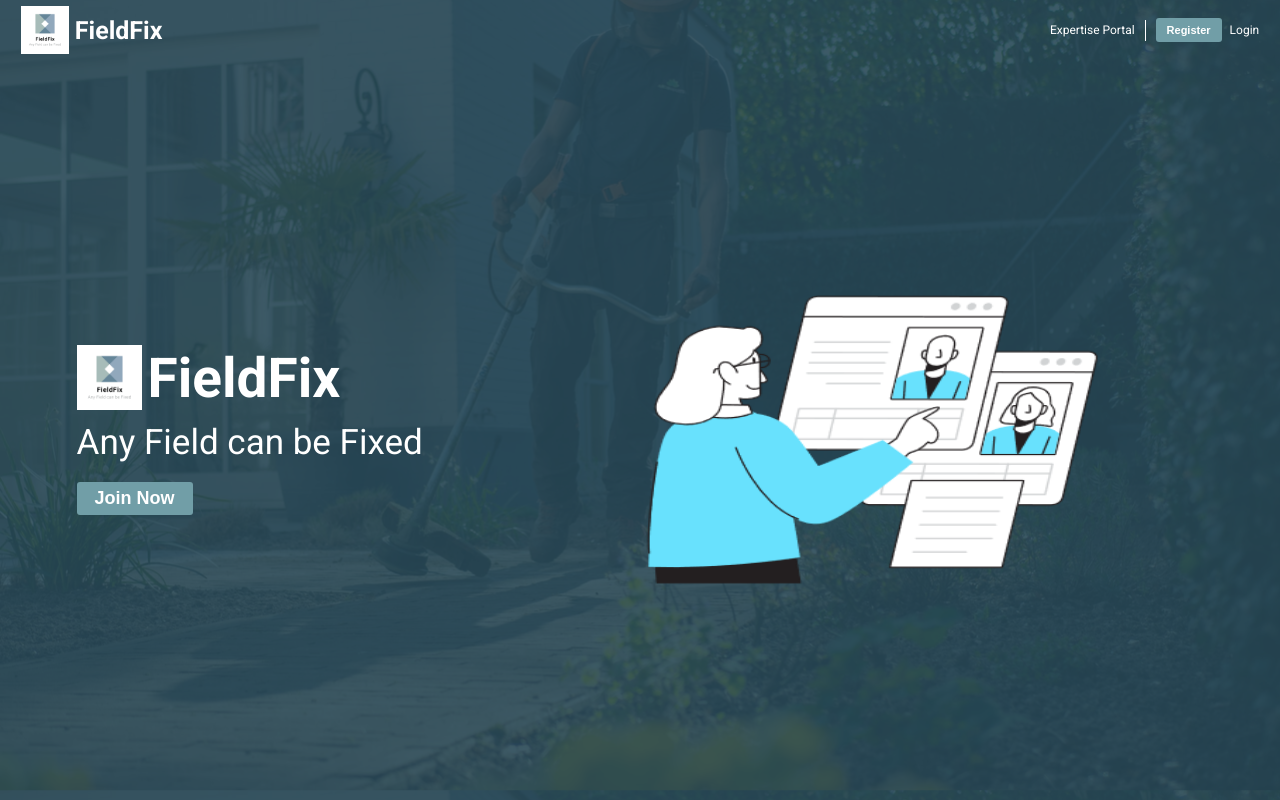
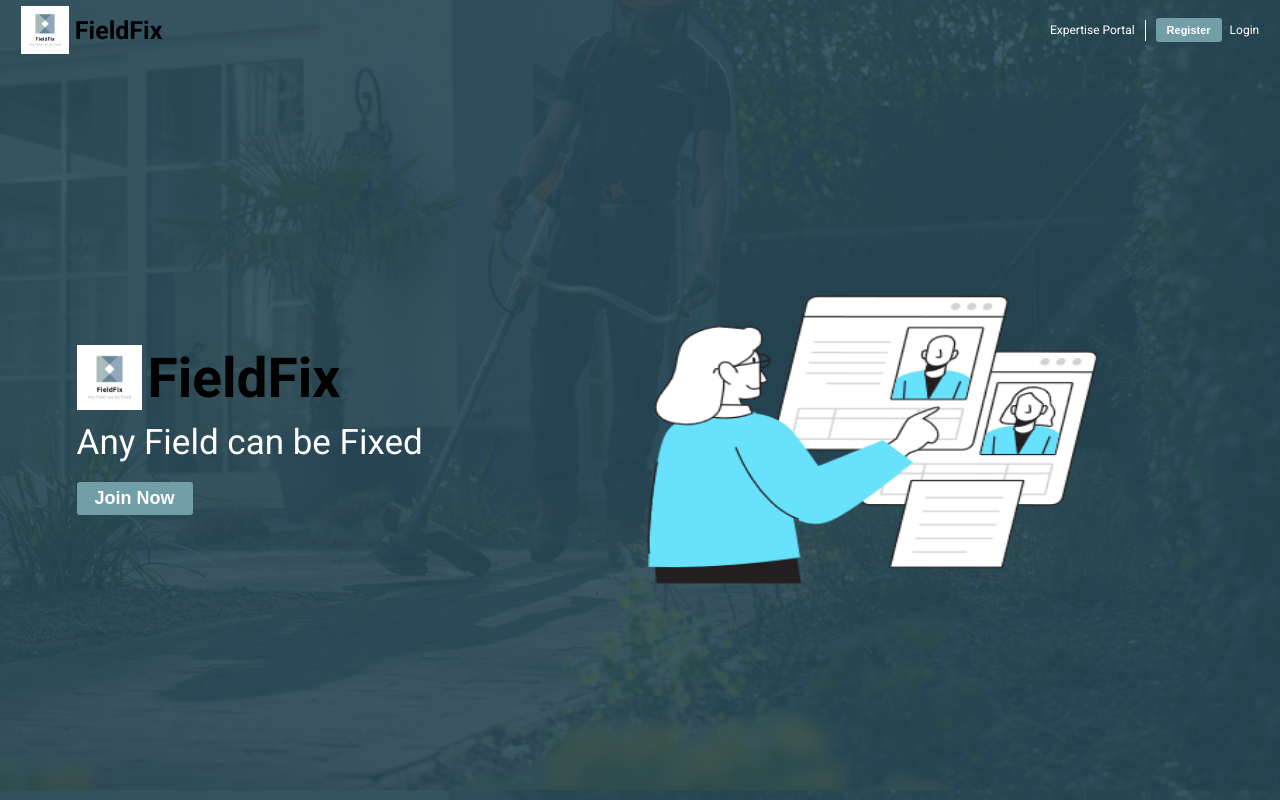
Before and after one commit to OldDognoob/FieldFix, a React (Create React App) app in the folder my-field/: page / in a window 1280 px wide. Shown: the top 800 px of the page. Built offline with nearby package versions, Linux system fonts and the light colour scheme; data requests are answered from the project's data file.

Commit message:
wip-color

```diff
--- a/my-field/src/components/BrandName/index.jsx
+++ b/my-field/src/components/BrandName/index.jsx
@@ -20,7 +20,7 @@
 const BrandTitle = styled.h2`
   margin: 0;
   font-size: ${({ size }) => (size ? size + "px" : "25px")};
-  color: #fff;
+  /* color: #696767; */
   font-weight: 700;
   margin-left: 6px;
 `;
```
